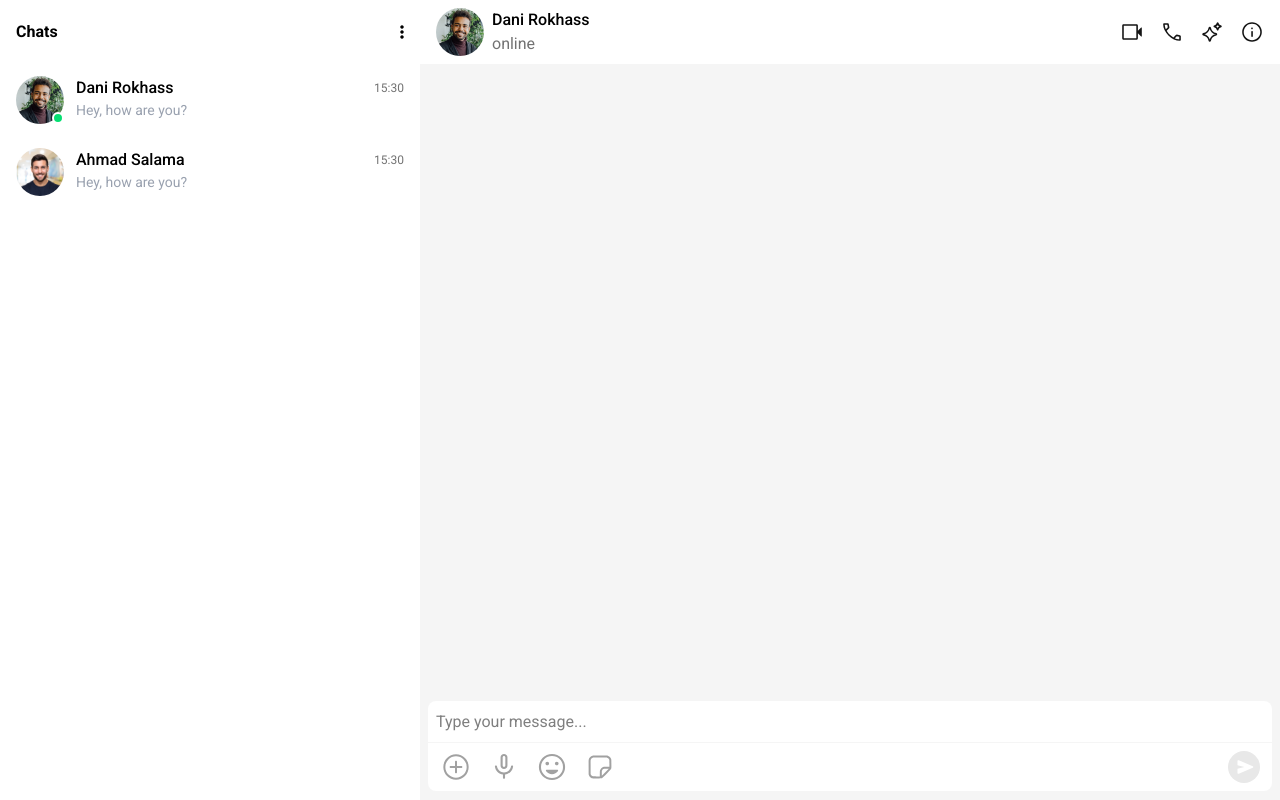
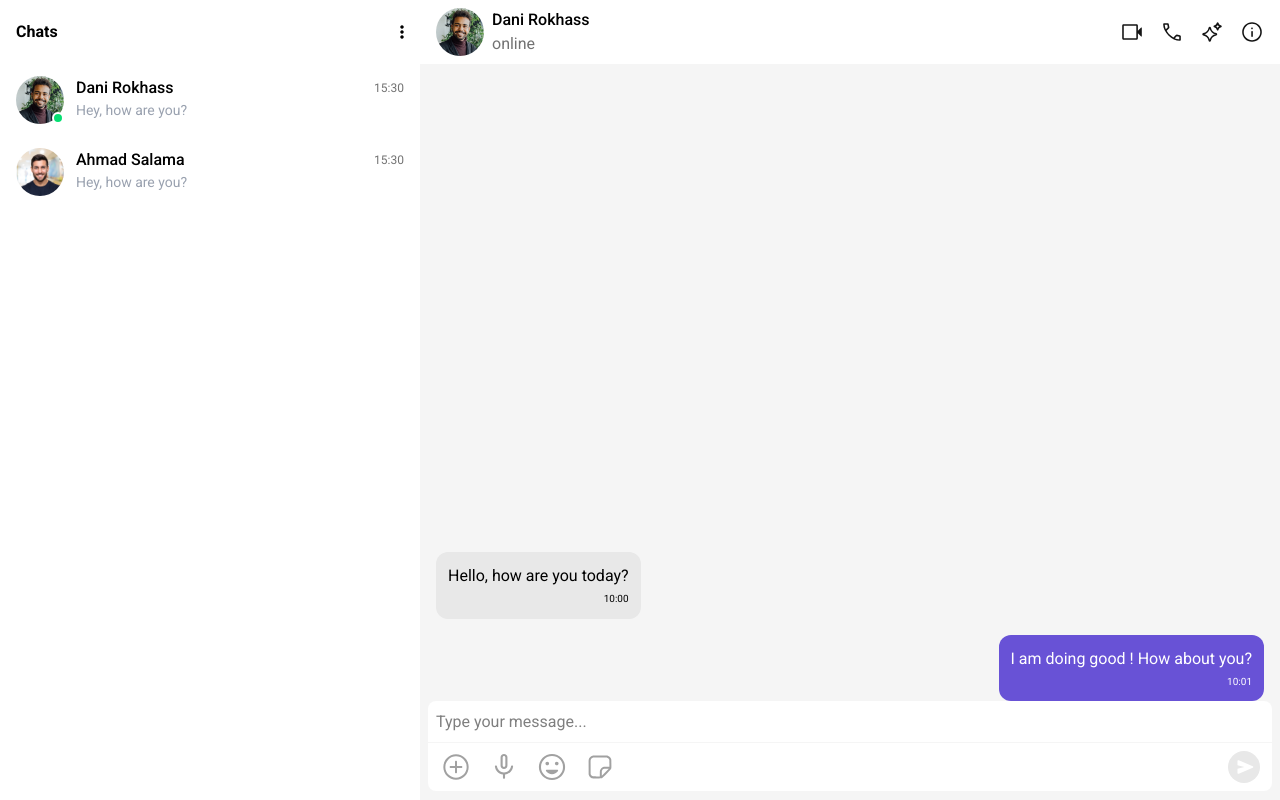
Before and after one commit to chariff16/chat-app, a Vue app: page /message/1 in a window 1280 px wide. Built offline with nearby package versions, Linux system fonts and the light colour scheme; a web font is replaced by a local one.

Commit message:
addig text messages

```diff
--- a/src/assets/data/messages.json
+++ b/src/assets/data/messages.json
@@ -6,9 +6,16 @@
         "message": [
             {
                 "content": "Hello, how are you today?",
-                "timestamp": "2022-01-01 10:00",
+                "timestamp": "10:00",
                 "type": "text",
                 "sender": "Dani Rokhass",
+                "receiver": true
+            },
+            {
+                "content": "I am doing good ! How about you?",
+                "timestamp": "10:01",
+                "type": "text",
+                "sender": "Me",
                 "receiver": true
             }
         ]
@@ -19,8 +26,15 @@
         "profilePic": "/users-images/user2.png",
         "message": [
             {
-                "content": "Hello, how are you today?",
-                "timestamp": "2022-01-01 10:00",
+                "content": "Hello,my name is charif. How are you today?",
+                "timestamp": "10:00",
+                "type": "text",
+                "sender": "Me",
+                "receiver": true
+            },
+            {
+                "content": "Hello charif i am doing good ,my name is Ahmad. How are you today?",
+                "timestamp": "10:00",
                 "type": "text",
                 "sender": "Ahmad Salama",
                 "receiver": true
--- a/src/components/Messages/MessagesBody.vue
+++ b/src/components/Messages/MessagesBody.vue
@@ -3,7 +3,20 @@
         <MessageHeader />
         <!-- <MessageBody class="grow" /> -->
         <div class="h-div">
-
+            <div v-for="msg in messages[route.params.id].message" class="flex"
+                :class="msg.sender === messages[route.params.id].name ? 'justify-start' : ' justify-end'">
+                <div class=" p-1 w-fit rounded-xl"
+                    :class="msg.sender === messages[route.params.id].name ? 'bg-[#E8E8E8]' : ' bg-[#6852D6] text-white'">
+                    <div class="p-2">
+                        <p class="">
+                            {{ msg.content }}
+                        </p>
+                        <p class="text-sm  text-[0.625rem] text-end mt-1">
+                            {{ msg.timestamp }}
+                        </p>
+                    </div>
+                </div>
+            </div>
         </div>
         <InputFiled />
     </div>
@@ -38,6 +51,7 @@ console.log('this is the messages', messages[route.params.id]);
     display: flex;
     flex-direction: column;
     justify-content: flex-end;
+    gap: 1rem;
     padding: 0 1rem;
 }
 </style>
```
